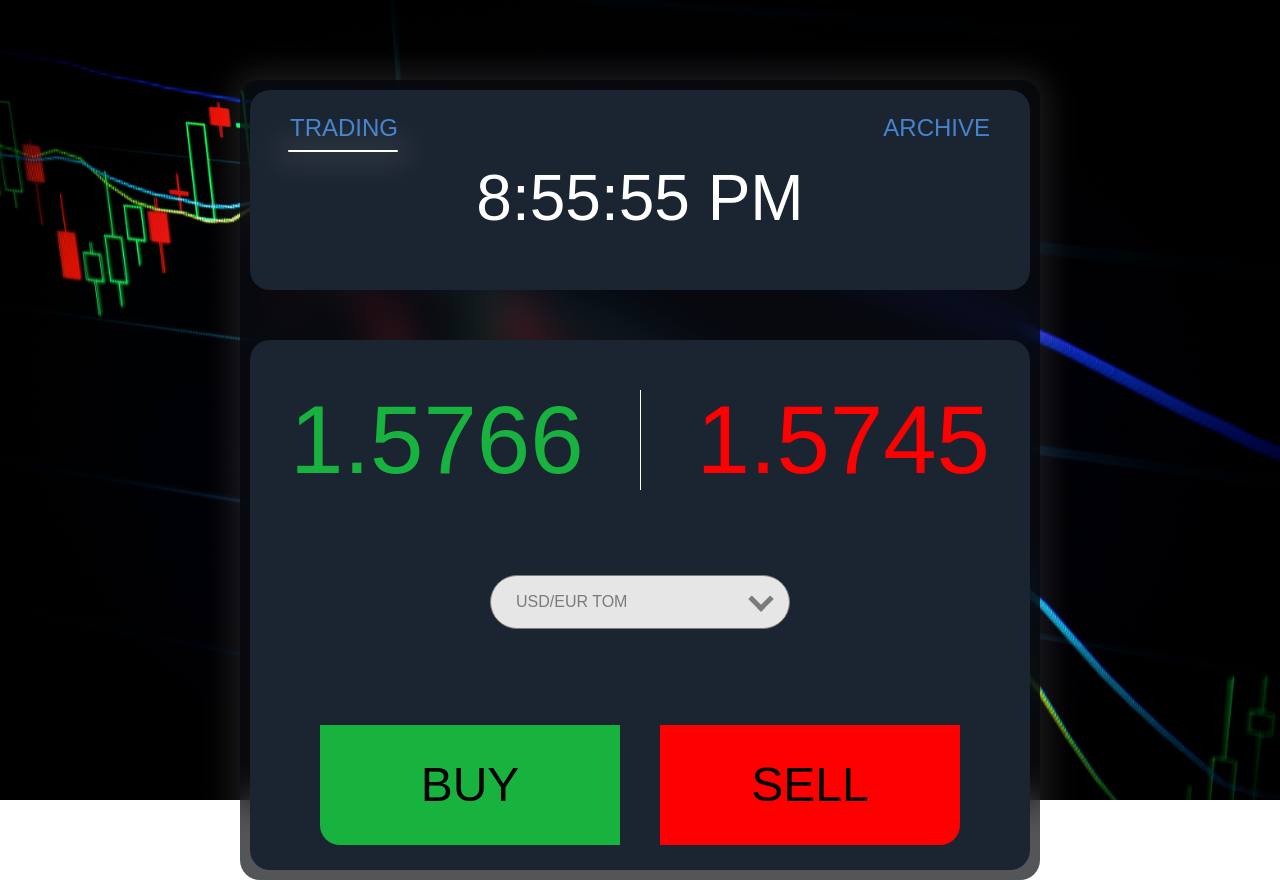
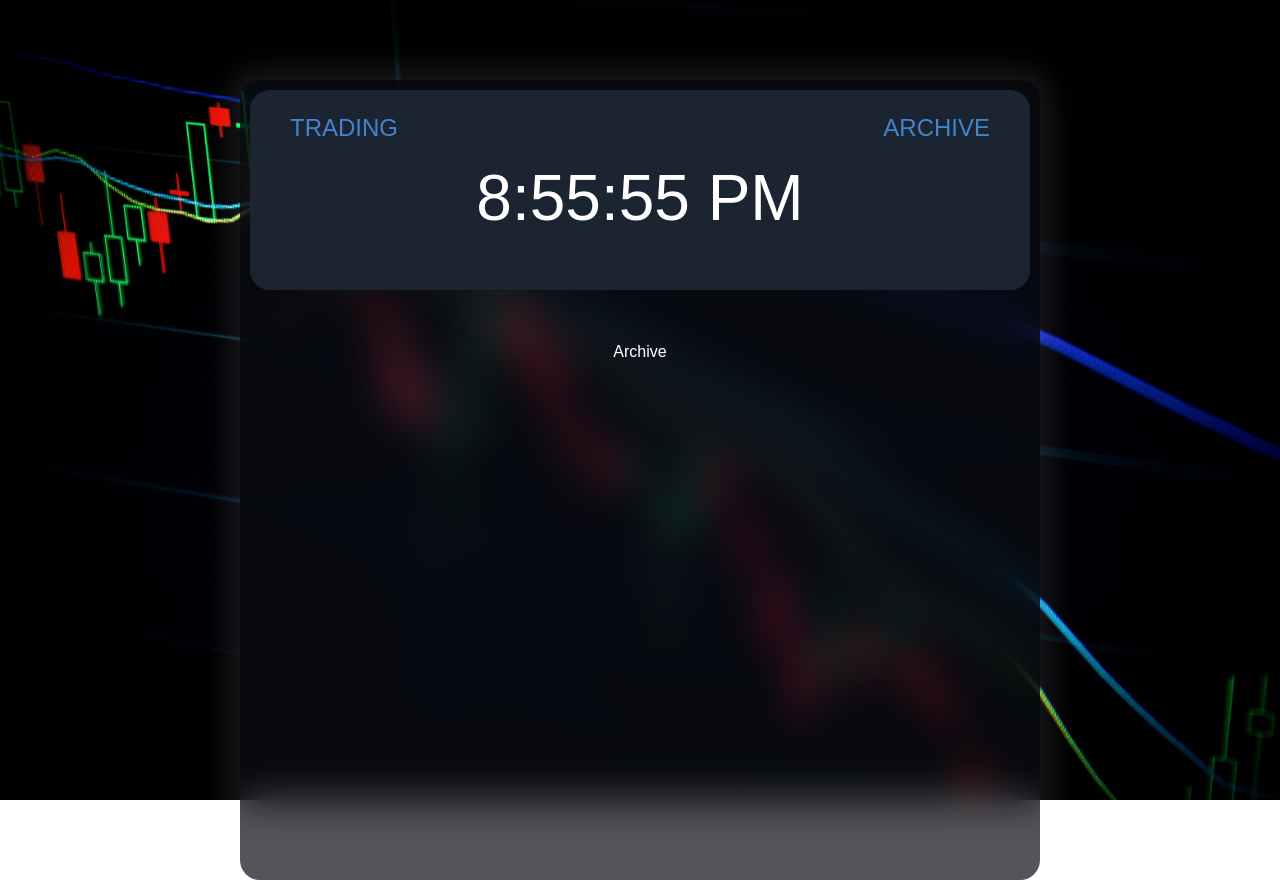
Before and after one commit to Sakurai-exe/tradingEmulator, a React (Create React App) app: page /archive in a window 1280 px wide. Built offline with nearby package versions, Linux system fonts and the light colour scheme.

Commit message:
Added router

```diff
--- a/package.json
+++ b/package.json
@@ -8,6 +8,7 @@
     "@testing-library/user-event": "^13.5.0",
     "react": "^18.2.0",
     "react-dom": "^18.2.0",
+    "react-router-dom": "^6.5.0",
     "react-scripts": "5.0.1",
     "sass": "^1.57.0",
     "web-vitals": "^2.1.4"
--- a/src/App.js
+++ b/src/App.js
@@ -1,5 +1,7 @@
+import { Routes, Route } from "react-router-dom";
+import { Link } from "react-router-dom";
 import styles from "./App.module.scss";
-// import Archive from "./Archive/Archive";
+import Archive from "./Archive/Archive";
 import Trading from "./Trading/Trading";
 import { useState, useEffect } from "react";
 
@@ -21,16 +23,18 @@ function App() {
 			<div className={styles.app__wrapper}>
 				<nav>
 					<div className={styles.nav__element}>
-						<a href="#">Trading</a>
+						<Link to="/">Trading</Link>
 					</div>
 					<div className={styles.nav__element}>
-						<a href="#">Archive</a>
+						<Link to="archive">Archive</Link>
 					</div>
 				</nav>
 				<div className={styles.currentTime}>{date.toLocaleTimeString()}</div>
 				<div className={styles.content}>
-					<Trading />
-					{/* <Archive /> */}
+					<Routes>
+						<Route path="/" element={<Trading />} />
+						<Route path="archive" element={<Archive />} />
+					</Routes>
 				</div>
 			</div>
 		</div>
--- a/src/index.js
+++ b/src/index.js
@@ -2,12 +2,15 @@ import React from "react";
 import ReactDOM from "react-dom/client";
 import "./index.css";
 import App from "./App";
+import { BrowserRouter } from "react-router-dom";
 import reportWebVitals from "./reportWebVitals";
 
 const root = ReactDOM.createRoot(document.getElementById("root"));
 root.render(
 	<React.StrictMode>
-		<App />
+		<BrowserRouter>
+			<App />
+		</BrowserRouter>
 	</React.StrictMode>
 );
 
```
Also changed, not shown: 1 other file (tests, documents, lock files or other folders).
